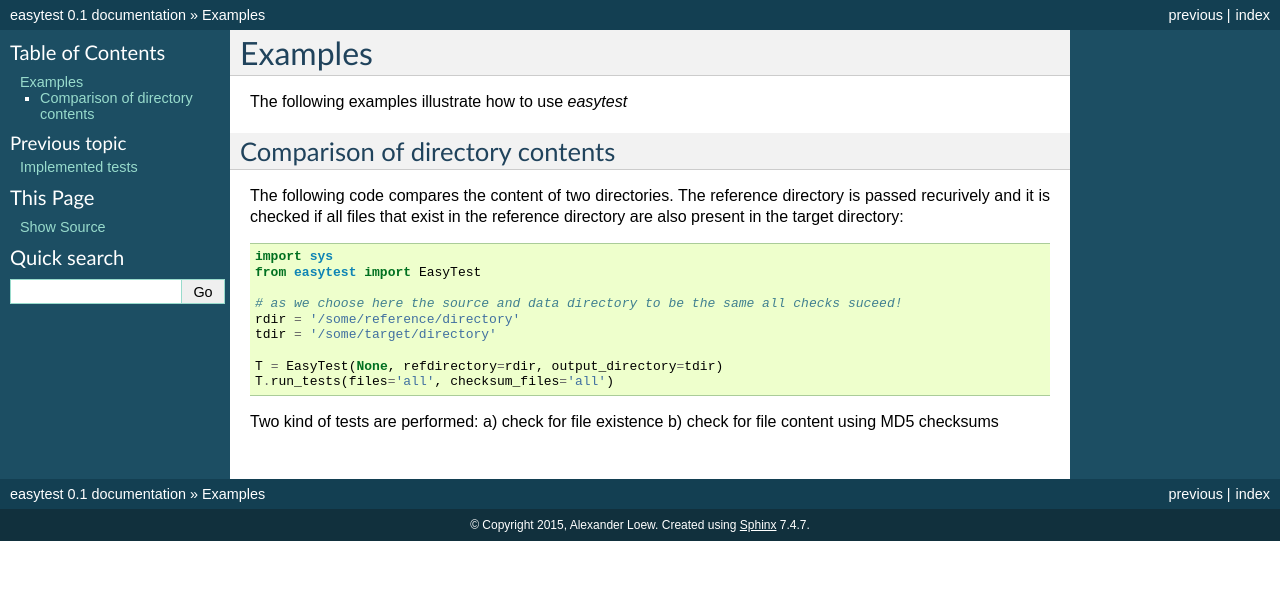
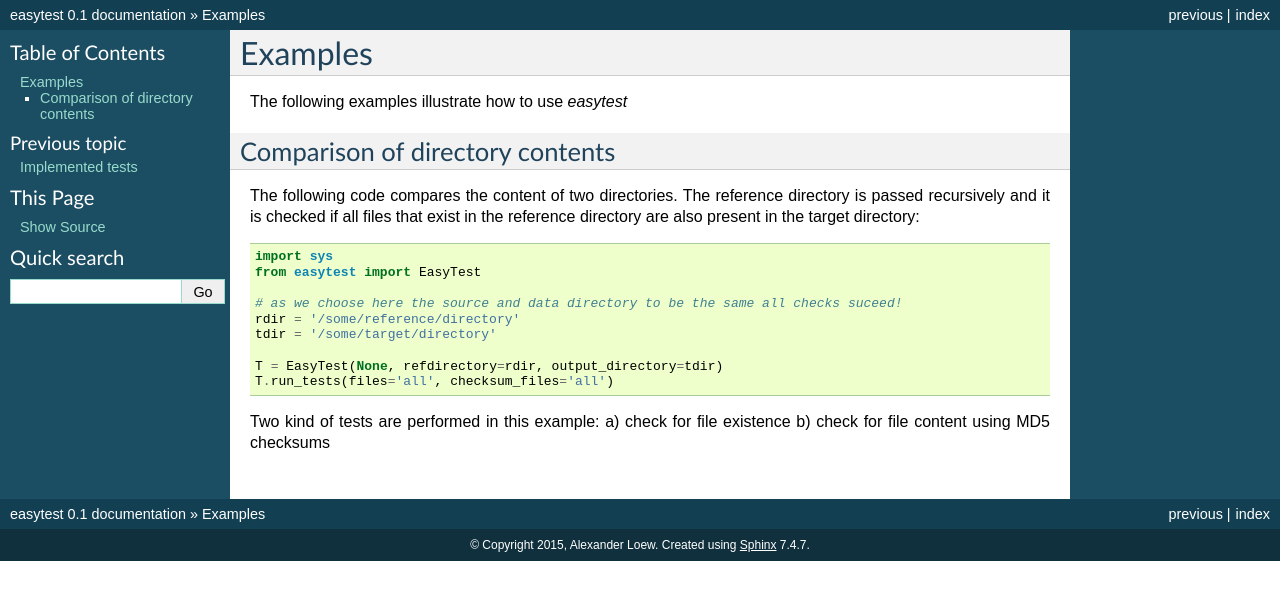
Before and after one commit to pygeo/easytest, a Sphinx documentation site: the page built from docs/source/examples.rst, in a window 1280 px wide. Shown: the top 600 px of the page. Built offline with Sphinx 7.4.7, drawn with Linux system fonts in a browser that asks for light colours.

Commit message:
adapted documentation

```diff
--- a/docs/source/examples.rst
+++ b/docs/source/examples.rst
@@ -6,7 +6,9 @@
 Comparison of directory contents
 --------------------------------
 
-The following code compares the content of two directories. The reference directory is passed recurively and it is checked if all files that exist in the reference directory are also present in the target directory::
+The following code compares the content of two directories. The reference directory is passed recursively and it is checked if all files that exist in the reference directory are also present in the target directory:
+
+.. code:: python
 
   import sys
   from easytest import EasyTest
@@ -18,4 +20,4 @@
   T = EasyTest(None, refdirectory=rdir, output_directory=tdir)
   T.run_tests(files='all', checksum_files='all')
 
-Two kind of tests are performed: a) check for file existence b) check for file content using MD5 checksums
+Two kind of tests are performed in this example: a) check for file existence b) check for file content using MD5 checksums
--- a/docs/source/tests.rst
+++ b/docs/source/tests.rst
@@ -6,6 +6,7 @@
 * *File testing*: The file tests simply check if files with appropriate filenames are produced by a diagnostic. It takes all files from the reference directory and looks if the output of the test namelist produce the same filenames. No content is checked!
 * *MD5 checksum*: To check if the content of two files are similar, the `MD5 checksum <http://en.wikipedia.org/wiki/MD5>`_ is used. *Note, that this is not ensuring that the files are identical, but are very similar*. Problems with MD5 checksums can occur when comparing e.g. postscript files. These typically always differ in their header and therefore produce different checksums. The user can therefore exclude specific filetypes from the comparison.
 * *Check filesize:* The size of two files is compared.
+* *Check filesize > 0 bytes*: Check that all output files are at least greater than 0 bytes in size
 * *Check file content:* compares the content of two files. This is currenlty supported for the following formats
  * *netcdf*
  - comparison of variable names
```
Also changed, not shown: 1 other file.
